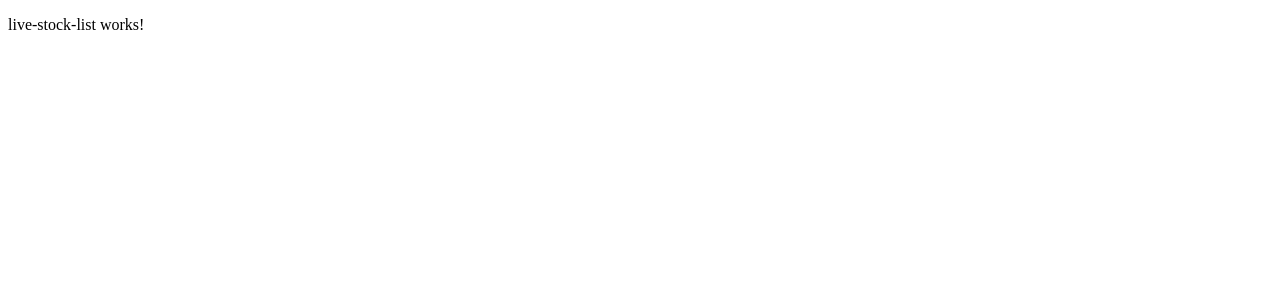
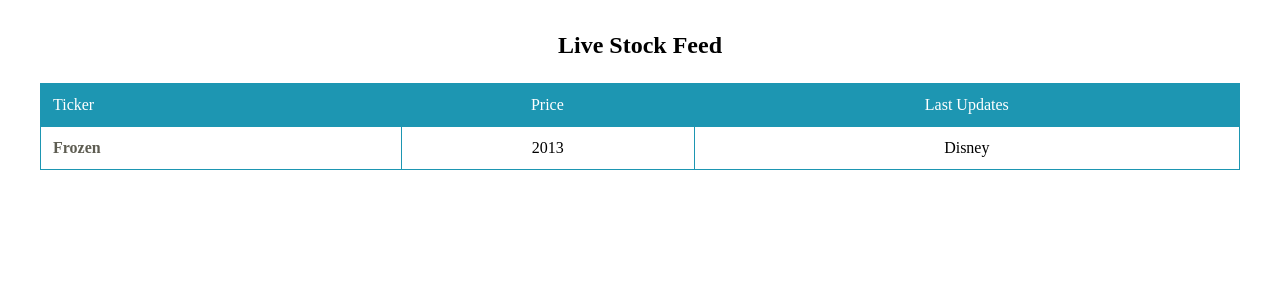
Before and after one commit to Armorgadden/media.net_assignment, an Angular app in the folder mediaassignment/: page /live-stock in a window 1280 px wide. Shown: the top 300 px of the page. Built offline with nearby package versions, Linux system fonts and the light colour scheme; no server answers.

Commit message:
add basic table design and formatted incoming data

```diff
--- a/mediaassignment/src/app/app.component.ts
+++ b/mediaassignment/src/app/app.component.ts
@@ -1,20 +1,56 @@
 import { Component, ChangeDetectorRef } from '@angular/core';
 import { LiveStockService } from './services/live-stock.service';
+
 @Component({
   selector: 'app-root',
   templateUrl: './app.component.html',
   styleUrls: ['./app.component.less']
 })
 export class AppComponent {
-  title = 'app';
+  constructor(public liveStockService: LiveStockService, public ref: ChangeDetectorRef) {
+    this.initializeStockFeed();
+  }
 
- constructor(private liveStockService: LiveStockService, public ref: ChangeDetectorRef) {
-    liveStockService.data.subscribe(data => {
-      liveStockService.oldStockData = liveStockService.stockData;
-      liveStockService.stockData = data;
-      ref.detectChanges();
-      console.log("Response from websocket: " + liveStockService.oldStockData);
-      console.log("Response from websocket: " + liveStockService.stockData);
+  initializeStockFeed() {
+    this.liveStockService.data.subscribe(data => {
+      let formattedData = data.map(stockArray => {
+        return {
+          ticker: stockArray[0],
+          price: stockArray[1],
+          change: 0
+        };
+      });
+
+      for(let i = 0; i < formattedData.length; i++) {
+        let index: any = this.checkIfDataPresentInStock(formattedData[i].ticker);
+        if(index >= 0) {
+          this.liveStockService.stockData[index].change = this.getChangeValue(this.liveStockService.stockData[index].price, formattedData[i].price, this.liveStockService.stockData[index].change);
+          this.liveStockService.stockData[index].price = formattedData[i].price;
+        } else {
+          this.liveStockService.stockData.push(formattedData[i]);
+        }
+      }
+      console.log(this.liveStockService.stockData);
+      this.ref.detectChanges();
     });
   }
+
+  checkIfDataPresentInStock(data) {
+    for (let i = 0; i < this.liveStockService.stockData.length; i++) {
+      if (this.liveStockService.stockData[i].ticker === data) {
+        return i;
+      }
+    }
+    return -1;
+  }
+
+  getChangeValue(oldPrice, newPrice, change) {
+    if(oldPrice > newPrice) {
+      return -1;
+    } else if(newPrice > oldPrice) {
+      return 1;
+    } else {
+      return change? change: 0;
+    }
+  }
 }
--- a/mediaassignment/src/app/components/live-stock-list/live-stock-list.component.html
+++ b/mediaassignment/src/app/components/live-stock-list/live-stock-list.component.html
@@ -1,3 +1,19 @@
-<p>
-  live-stock-list works!
-</p>
+<div class="container">
+  <table class="responsive-table">
+    <caption>Live Stock Feed</caption>
+    <thead>
+      <tr>
+        <th scope="col">Ticker</th>
+        <th scope="col">Price</th>
+        <th scope="col">Last Updates</th>
+      </tr>
+    </thead>
+    <tbody>
+      <tr>
+        <th scope="row">Frozen</th>
+        <td data-title="Released">2013</td>
+        <td data-title="Studio">Disney</td>
+      </tr>
+    </tbody>
+  </table>
+</div>
--- a/mediaassignment/src/app/components/live-stock-list/live-stock-list.component.less
+++ b/mediaassignment/src/app/components/live-stock-list/live-stock-list.component.less
@@ -0,0 +1,230 @@
+// Breakpoints
+@bp-maggie: 15em;
+@bp-lisa: 30em;
+@bp-bart: 48em;
+@bp-marge: 62em;
+@bp-homer: 75em;
+
+// Styles
+* {
+ @include box-sizing(border-box);
+
+ &:before,
+ &:after {
+   @include box-sizing(border-box);
+ }
+}
+
+body {
+  font-family: Roboto;
+  color: rgba(94,93,82,1);
+}
+
+a {
+  color: rgba(51,122,168,1);
+
+  &:hover,
+  &:focus {
+    color: rgba(75,138,178,1);
+  }
+}
+
+.container {
+  margin: 5% 3%;
+
+  @media (min-width: @bp-bart) {
+    margin: 2%;
+  }
+
+  @media (min-width: @bp-homer) {
+    margin: 2em auto;
+    max-width: @bp-homer;
+  }
+}
+
+.responsive-table {
+  width: 100%;
+  margin-bottom: 1.5em;
+  border-spacing: 0;
+
+  @media (min-width: @bp-bart) {
+    font-size: .9em;
+  }
+
+  @media (min-width: @bp-marge) {
+    font-size: 1em;
+  }
+
+  thead {
+    // Accessibly hide <thead> on narrow viewports
+    position: absolute;
+    clip: rect(1px 1px 1px 1px); /* IE6, IE7 */
+    padding: 0;
+    border: 0;
+    height: 1px;
+    width: 1px;
+    overflow: hidden;
+
+    @media (min-width: @bp-bart) {
+      // Unhide <thead> on wide viewports
+      position: relative;
+      clip: auto;
+      height: auto;
+      width: auto;
+      overflow: auto;
+    }
+
+    th {
+      background-color: rgba(29,150,178,1);
+      border: 1px solid rgba(29,150,178,1);
+      font-weight: normal;
+      text-align: center;
+      color: white;
+
+      &:first-of-type {
+        text-align: left;
+      }
+    }
+  }
+
+  // Set these items to display: block for narrow viewports
+  tbody,
+  tr,
+  th,
+  td {
+    display: block;
+    padding: 0;
+    text-align: left;
+    white-space: normal;
+  }
+
+  tr {
+    @media (min-width: @bp-bart) {
+      // Undo display: block
+      display: table-row;
+    }
+  }
+
+  th,
+  td {
+    padding: .5em;
+    vertical-align: middle;
+
+    @media (min-width: @bp-lisa) {
+      padding: .75em .5em;
+    }
+
+    @media (min-width: @bp-bart) {
+      // Undo display: block
+      display: table-cell;
+      padding: .5em;
+    }
+
+    @media (min-width: @bp-marge) {
+      padding: .75em .5em;
+    }
+
+    @media (min-width: @bp-homer) {
+      padding: .75em;
+    }
+  }
+
+  caption {
+    margin-bottom: 1em;
+    font-size: 1em;
+    font-weight: bold;
+    text-align: center;
+
+    @media (min-width: @bp-bart) {
+      font-size: 1.5em;
+    }
+  }
+
+  tfoot {
+    font-size: .8em;
+    font-style: italic;
+
+    @media (min-width: @bp-marge) {
+      font-size: .9em;
+    }
+  }
+
+  tbody {
+    @media (min-width: @bp-bart) {
+      // Undo display: block
+      display: table-row-group;
+    }
+
+    tr {
+      margin-bottom: 1em;
+
+      @media (min-width: @bp-bart) {
+        // Undo display: block
+        display: table-row;
+        border-width: 1px;
+      }
+
+      &:last-of-type {
+        margin-bottom: 0;
+      }
+
+      &:nth-of-type(even) {
+        @media (min-width: @bp-bart) {
+          background-color: rgba(94,93,82,.1);
+        }
+      }
+    }
+
+    th[scope="row"] {
+      background-color: rgba(29,150,178,1);
+      color: white;
+
+      @media (min-width: @bp-lisa) {
+        border-left: 1px solid  rgba(29,150,178,1);
+        border-bottom: 1px solid  rgba(29,150,178,1);
+      }
+
+      @media (min-width: @bp-bart) {
+        background-color: transparent;
+        color: rgba(94,93,82,1);
+        text-align: left;
+      }
+    }
+
+    td {
+      text-align: right;
+
+      @media (min-width: @bp-bart) {
+        border-left: 1px solid  rgba(29,150,178,1);
+        border-bottom: 1px solid  rgba(29,150,178,1);
+        text-align: center;
+      }
+
+      &:last-of-type {
+        @media (min-width: @bp-bart) {
+          border-right: 1px solid  rgba(29,150,178,1);
+        }
+      }
+    }
+
+    td[data-type=currency] {
+      text-align: right;
+    }
+
+    td[data-title]:before {
+      content: attr(data-title);
+      float: left;
+      font-size: .8em;
+      color: rgba(94,93,82,.75);
+
+      @media (min-width: @bp-lisa) {
+        font-size: .9em;
+      }
+
+      @media (min-width: @bp-bart) {
+        // Don’t show data-title labels
+        content: none;
+      }
+    }
+  }
+}
--- a/mediaassignment/src/app/components/live-stock-list/live-stock-list.component.ts
+++ b/mediaassignment/src/app/components/live-stock-list/live-stock-list.component.ts
@@ -1,4 +1,5 @@
 import { Component, OnInit } from '@angular/core';
+import { LiveStockService } from '../../services/live-stock.service';
 
 @Component({
   selector: 'app-live-stock-list',
@@ -7,7 +8,7 @@ import { Component, OnInit } from '@angular/core';
 })
 export class LiveStockListComponent implements OnInit {
 
-  constructor() { }
+  constructor(public liveStockService: LiveStockService) { }
 
   ngOnInit() {
   }
--- a/mediaassignment/src/app/services/live-stock.service.ts
+++ b/mediaassignment/src/app/services/live-stock.service.ts
@@ -11,8 +11,6 @@ export interface Message {
 export class LiveStockService {
 
   public socketUrl: string = "ws://stocks.mnet.website";
-
-  public oldStockData: any = [];
   public stockData: any = [];
   public data: Subject<any>;
 
```
